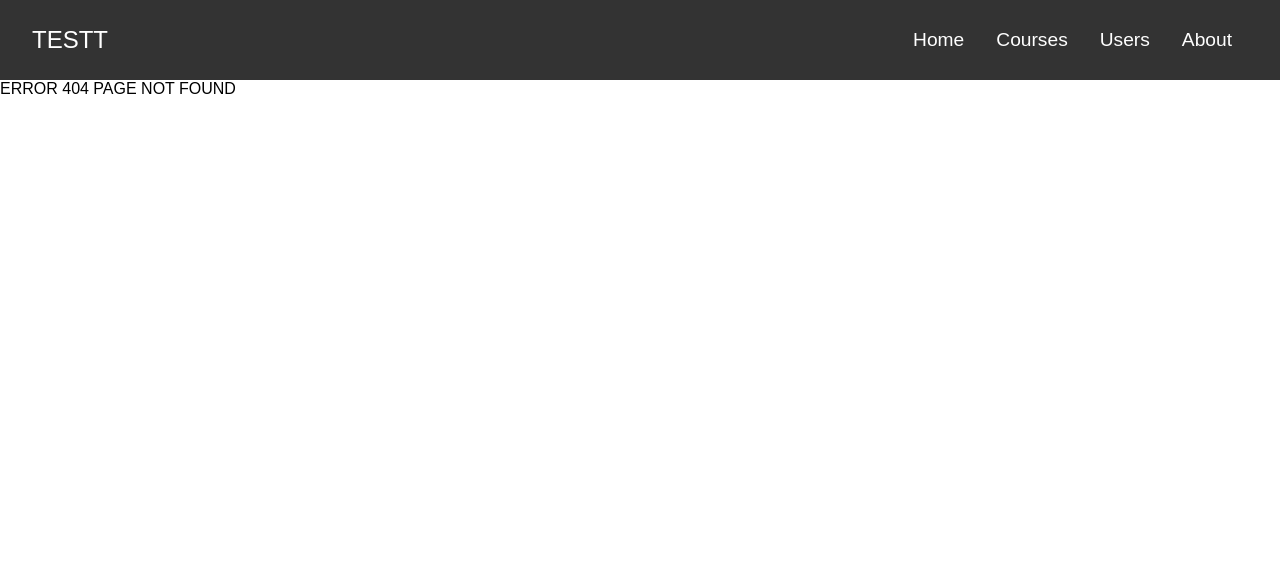
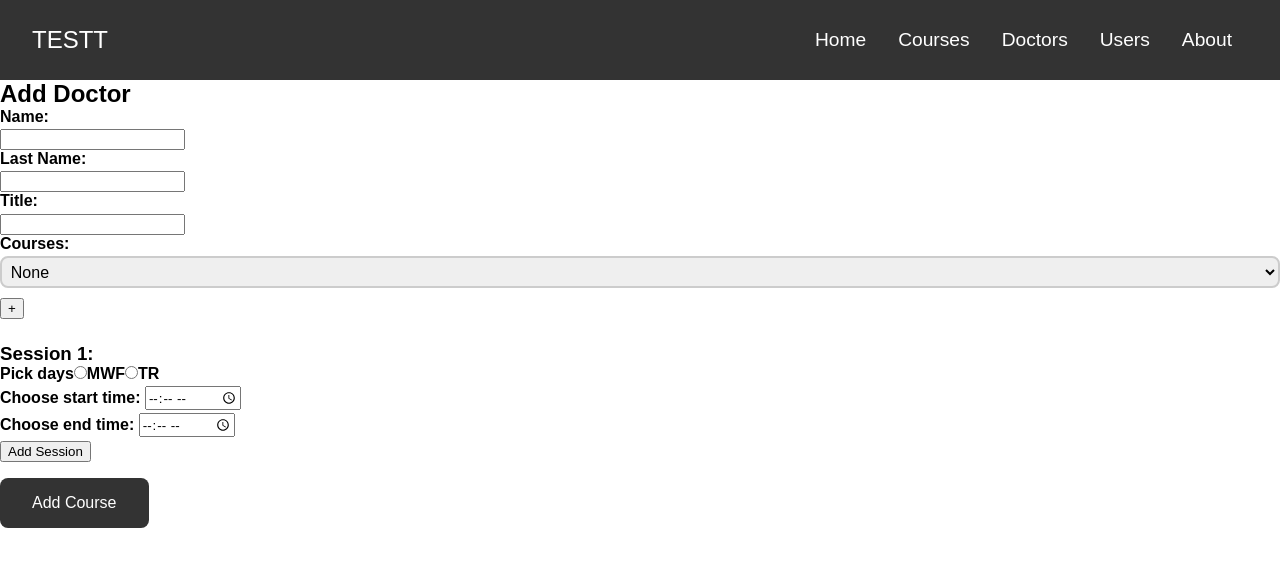
Before and after one commit to TouficAlRifaii/CapstoneProject, a React (Create React App) app in the folder frontend/: page /AddDoctor in a window 1280 px wide. Before the commit this address had no page. Shown: the top 566 px of the page. Built offline with nearby package versions, Linux system fonts and the light colour scheme.

Commit message:
insert message here

```diff
--- a/frontend/src/Components/Courses/AddCourse.js
+++ b/frontend/src/Components/Courses/AddCourse.js
@@ -9,14 +9,8 @@ const AddCourse = ({ courses, setCourses }) => {
   const [title, setTitle] = useState("");
   const [creditsNbr, setCreditsNbr] = useState("");
 
-  const [preReq1, setPreReq1] = useState("");
-  const [preReq2, setPreReq2] = useState("");
-
   const [preReqs, setPreReqs] = useState([""]);
   const [coReqs, setCoReqs] = useState([""]);
-
-  const [coReq1, setCoReq1] = useState("");
-  const [coReq2, setCoReq2] = useState("");
 
   function isValidCourseNumber(courseNumber) {
     const regex = /^[0-9]{3}[A-Z]?[A-Z]?$/;
@@ -53,10 +47,8 @@ const AddCourse = ({ courses, setCourses }) => {
     setCourseNumber("");
     setTitle("");
     setCreditsNbr("");
-    setPreReq1("");
-    setCoReq1("");
-    setPreReq2("");
-    setCoReq2("");
+    setCoReqs([""]);
+    setPreReqs([""]);
   };
 
   return (
--- a/frontend/src/Components/Courses/Courses.js
+++ b/frontend/src/Components/Courses/Courses.js
@@ -2,7 +2,6 @@ import React from "react";
 import { Link } from "react-router-dom";
 import { useState, useEffect } from "react";
 import ListCourses from "./ListCourses";
-import "../../CSS/tables.css";
 // semester: "Fall 2022",
 // subject: "Computer Science",
 // courseNumber: "CS101",
--- a/frontend/src/Components/Courses/DropListCourses.js
+++ b/frontend/src/Components/Courses/DropListCourses.js
@@ -2,7 +2,8 @@ import { useState } from "react";
 import "../../CSS/DropList.css";
 
 const DropListCourses = ({ elementCourses, setElementCourses, courses }) => {
-  const addCoursesList = () => {
+  const addCoursesList = (event) => {
+    event.preventDefault();
     setElementCourses([...elementCourses, ""]);
   };
 
--- /dev/null
+++ b/frontend/src/Components/Doctors/AddDoctor.js
@@ -0,0 +1,83 @@
+import React, { useState } from "react";
+import DropListCourses from "../Courses/DropListCourses";
+import AddSession from "./AddSession";
+
+const AddDoctor = ({ doctors, setDoctors, courses }) => {
+  const [name, setName] = useState("");
+  const [lastName, setLastName] = useState("");
+  const [title, setTitle] = useState("");
+  const [tCourses, setTCourses] = useState([""]);
+  const [sessions, setSessions] = useState([{ days: "", start: "", end: "" }]);
+
+  const handleSubmit = (event) => {
+    event.preventDefault();
+    const newDoctor = {
+      id: doctors.length + 1,
+      name,
+      lastName,
+      title,
+      tCourses,
+      sessions,
+    };
+    setDoctors([...doctors, newDoctor]);
+    setName("");
+    setLastName("");
+    setTitle("");
+    setTCourses([""]);
+    setSessions([{ days: "", start: "", end: "" }]);
+  };
+
+  const handleTCoursesChange = (event) => {
+    const selectedCourses = Array.from(
+      event.target.selectedOptions,
+      (option) => option.value
+    );
+    setTCourses(selectedCourses);
+  };
+
+  return (
+    <section className="form-section">
+      <h1>Add Doctor</h1>
+      <form onSubmit={handleSubmit}>
+        <div>
+          <label htmlFor="name">Name:</label>
+          <input
+            type="text"
+            id="name"
+            value={name}
+            onChange={(event) => setName(event.target.value)}
+          />
+        </div>
+        <div>
+          <label htmlFor="last-name">Last Name:</label>
+          <input
+            type="text"
+            id="last-name"
+            value={lastName}
+            onChange={(event) => setLastName(event.target.value)}
+          />
+        </div>
+        <div>
+          <label htmlFor="title">Title:</label>
+          <input
+            type="text"
+            id="title"
+            value={title}
+            onChange={(event) => setTitle(event.target.value)}
+          />
+        </div>
+        <div className="add-form-input">
+          <label htmlFor="tCourses">Courses:</label>
+          <DropListCourses
+            elementCourses={tCourses}
+            setElementCourses={setTCourses}
+            courses={courses}
+          />
+        </div>
+        <AddSession sessions={sessions} setSessions={setSessions} />
+        <button className="add-link-btn">Add Course</button>
+      </form>
+    </section>
+  );
+};
+export default AddDoctor;
--- /dev/null
+++ b/frontend/src/Components/Doctors/AddSession.js
@@ -0,0 +1,71 @@
+const AddSession = ({ sessions, setSessions }) => {
+  const addNewSession = () => {
+    setSessions([...sessions, { days: "", start: "", end: "" }]);
+  };
+
+  const updateSession = (index, field, value) => {
+    const updatedSessions = [...sessions];
+    updatedSessions[index][field] = value;
+    setSessions(updatedSessions);
+  };
+
+  return (
+    <div>
+      {sessions.map((session, index) => (
+        <div key={index}>
+          <h3>Session {index + 1}:</h3>
+          <label htmlFor="days">
+            Pick days
+            <input
+              type="radio"
+              name={`days-${index}`}
+              value="MWF"
+              onChange={(event) =>
+                updateSession(index, "days", event.target.value)
+              }
+              checked={session.days === "MWF"}
+            />
+            MWF
+            <input
+              type="radio"
+              name={`days-${index}`}
+              value="TR"
+              onChange={(event) =>
+                updateSession(index, "days", event.target.value)
+              }
+              checked={session.days === "TR"}
+            />
+            TR
+          </label>
+          <label htmlFor="appt">
+            Choose start time:{" "}
+            <input
+              type="time"
+              required
+              value={session.start}
+              onChange={(event) =>
+                updateSession(index, "start", event.target.value)
+              }
+              timeFormat="24-hour"
+            />
+          </label>
+          <label htmlFor="appt">
+            Choose end time:{" "}
+            <input
+              type="time"
+              required
+              value={session.end}
+              onChange={(event) =>
+                updateSession(index, "end", event.target.value)
+              }
+              timeFormat="24-hour"
+            />
+          </label>
+        </div>
+      ))}
+      <button onClick={addNewSession}>Add Session</button>
+    </div>
+  );
+};
+
+export default AddSession;
--- a/frontend/src/Components/Doctors/Doctors.js
+++ b/frontend/src/Components/Doctors/Doctors.js
@@ -0,0 +1,138 @@
+import React, { useState, useEffect } from "react";
+import { Link } from "react-router-dom";
+
+const Doctors = ({ doctors, setDoctors, courses }) => {
+  const [searchResults, setSearchResults] = useState([]);
+  const [search, setSearch] = useState("");
+
+  const [currentPage, setCurrentPage] = useState(1);
+  const [doctorsPerPage, setDoctorsPerPage] = useState(8);
+
+  useEffect(() => {
+    const filteredResults = doctors.filter(
+      (doctor) =>
+        doctor.name.toLowerCase().includes(search.toLowerCase()) ||
+        doctor.lastName.toLowerCase().includes(search.toLowerCase())
+    );
+
+    setSearchResults(filteredResults);
+  }, [doctors, search]);
+
+  const handleDelete = (id) => {
+    const doctorsList = doctors.filter((doctor) => doctor.id !== id);
+    setDoctors(doctorsList);
+  };
+
+  const indexOfLastDoctor = currentPage * doctorsPerPage;
+  const indexOfFirstDoctor = indexOfLastDoctor - doctorsPerPage;
+  const currentDoctors = searchResults.slice(
+    indexOfFirstDoctor,
+    indexOfLastDoctor
+  );
+
+  const paginate = (pageNumber) => setCurrentPage(pageNumber);
+
+  const pageNumbers = [];
+  for (let i = 1; i <= Math.ceil(searchResults.length / doctorsPerPage); i++) {
+    pageNumbers.push(i);
+  }
+
+  return (
+    <section className="list-section">
+      <h1>Doctors</h1>
+      <div className="nav-search">
+        <input
+          type="text"
+          placeholder="Search for doctors"
+          value={search}
+          onChange={(e) => setSearch(e.target.value)}
+          className="search-input"
+        />
+      </div>
+
+      <table className="list-table">
+        <thead>
+          <tr>
+            <th>Name</th>
+            <th>LastName</th>
+            <th>Title</th>
+            <th>Courses</th>
+            <th>Sessions</th>
+            <th></th>
+          </tr>
+        </thead>
+        <tbody>
+          {currentDoctors.map((doctor) => (
+            <tr key={doctor.id} className="list-row">
+              <td>{doctor.name}</td>
+              <td>{doctor.lastName}</td>
+              <td>{doctor.title}</td>
+              {doctor.tCourses
+                .map((courseId) => {
+                  const cId = courseId;
+                  const course = courses.find(
+                    (c) => c.id === parseInt(courseId)
+                  );
+                  console.log("Course ID:", courseId);
+                  console.log("Course Object:", course);
+                  return course
+                    ? `${course.subject}${course.courseNumber}`
+                    : "";
+                })
+                .join(" - ")}
+              <td>
+                <div>
+                  <h4>MWF</h4>
+                  {doctor.sessions
+                    .filter((session) => session.days === "MWF")
+                    .sort((a, b) => (a.start > b.start ? 1 : -1))
+                    .map((session, index) => (
+                      <div key={index}>
+                        {session.start} - {session.end}
+                      </div>
+                    ))}
+                </div>
+                <div>
+                  <h4>TR</h4>
+                  {doctor.sessions
+                    .filter((session) => session.days === "TR")
+                    .sort((a, b) => (a.start > b.start ? 1 : -1))
+                    .map((session, index) => (
+                      <div key={index}>
+                        {session.start} - {session.end}
+                      </div>
+                    ))}
+                </div>
+              </td>
+              <td>
+                <button
+                  onClick={() => handleDelete(doctor.id)}
+                  className="delete-btn"
+                >
+                  Delete
+                </button>
+              </td>
+            </tr>
+          ))}
+        </tbody>
+      </table>
+
+      <div className="pagination">
+        {pageNumbers.map((number) => (
+          <button
+            key={number}
+            className={`page-btn ${currentPage === number ? "active" : null}`}
+            onClick={() => paginate(number)}
+          >
+            {number}
+          </button>
+        ))}
+      </div>
+      <Link to="/addDoctor" className="add-user-link">
+        <button>Add Doctor</button>
+      </Link>
+    </section>
+  );
+};
+
+export default Doctors;
--- a/frontend/src/Components/Public/App.js
+++ b/frontend/src/Components/Public/App.js
@@ -8,8 +8,8 @@ import Footer from "./Footer";
 import Missing from "./Missing";
 import EditUser from "../Users/EditUser";
 import EditCourse from "../Courses/EditCourse";
-import RandomDropdownList from "../Courses/DropListCourses";
-
+import Doctors from "../Doctors/Doctors";
+import AddDoctor from "../Doctors/AddDoctor";
 import {
   Route,
   Routes,
@@ -20,6 +20,12 @@ import { useState, useEffect } from "react";
 import AddUser from "../Users/AddUser";
 import AddCourse from "../Courses/AddCourse";
 import Login from "./Login";
+
+import "../../CSS/Tables.css";
+import "../../CSS/Forms.css";
+import "../../CSS/Nav.css";
+import "../../CSS/DropList.css";
+
 function App() {
   const [users, setUsers] = useState([
     {
@@ -238,18 +244,22 @@ function App() {
   const [doctors, setDoctors] = useState([
     {
       id: 1,
-      drName: "Sara",
-      courses: ["ENG 101", "ENG 205"],
+      name: "Sara",
+      lastName: "Sara",
+      tCourses: ["1", "3"],
       title: "English Professor",
       sessions: [
         { days: "MWF", start: "10:00", end: "10:50" },
         { days: "TR", start: "13:00", end: "13:50" },
+        { days: "MWF", start: "10:00", end: "11:50" },
+        { days: "TR", start: "13:00", end: "17:50" },
       ],
     },
     {
       id: 2,
-      drName: "Ahmed",
-      courses: ["BIO 101", "BIO 245"],
+      name: "Ahmed",
+      lastName: "Ersel",
+      tCourses: ["5", "6"],
       title: "Biology Professor",
       sessions: [
         { days: "MWF", start: "11:00", end: "11:50" },
@@ -258,8 +268,9 @@ function App() {
     },
     {
       id: 3,
-      drName: "Fatima",
-      courses: ["PHI 101", "PHI 205"],
+      name: "Fatima",
+      lastName: "Al cheikh",
+      tCourses: ["7", "12"],
       title: "Philosophy Professor",
       sessions: [
         { days: "MWF", start: "13:00", end: "13:50" },
@@ -275,13 +286,34 @@ function App() {
         <Route exact path="/" element={<Home />} />
         <Route exact path="login" element={<Login />} />
 
-        <Route exact path="testing" element={<RandomDropdownList />} />
-
         <Route
           exact
           path="adduser"
           element={<AddUser users={users} setUsers={setUsers} />}
         />
+        <Route
+          exact
+          path="doctors"
+          element={
+            <Doctors
+              doctors={doctors}
+              setDoctors={setDoctors}
+              courses={courses}
+            />
+          }
+        />
+        <Route
+          exact
+          path="AddDoctor"
+          element={
+            <AddDoctor
+              doctors={doctors}
+              setDoctors={setDoctors}
+              courses={courses}
+            />
+          }
+        />
+
         <Route
           exact
           path="users"
--- a/frontend/src/Components/Public/Nav.js
+++ b/frontend/src/Components/Public/Nav.js
@@ -17,6 +17,9 @@ function Nav() {
             <Link to="/courses">Courses</Link>
           </li>
           <li>
+            <Link to="/doctors">Doctors</Link>
+          </li>
+          <li>
             <Link to="/users">Users</Link>
           </li>
           <li>
```
